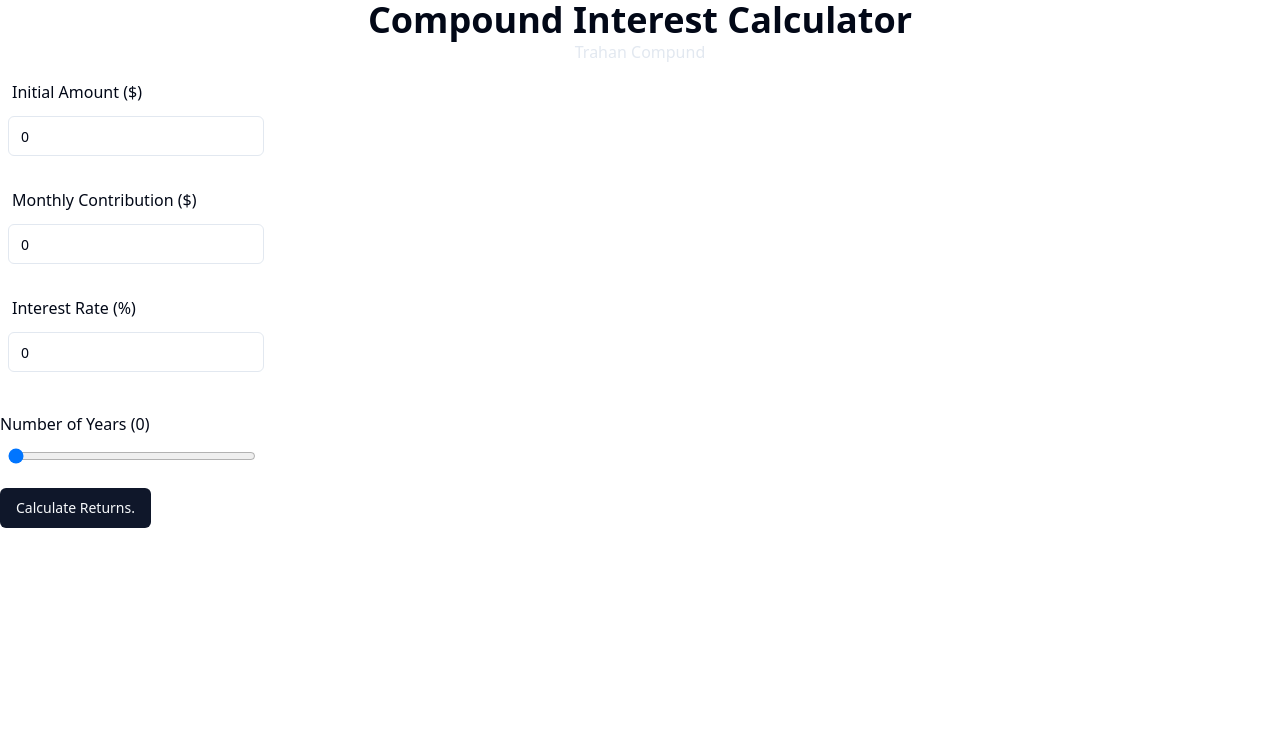
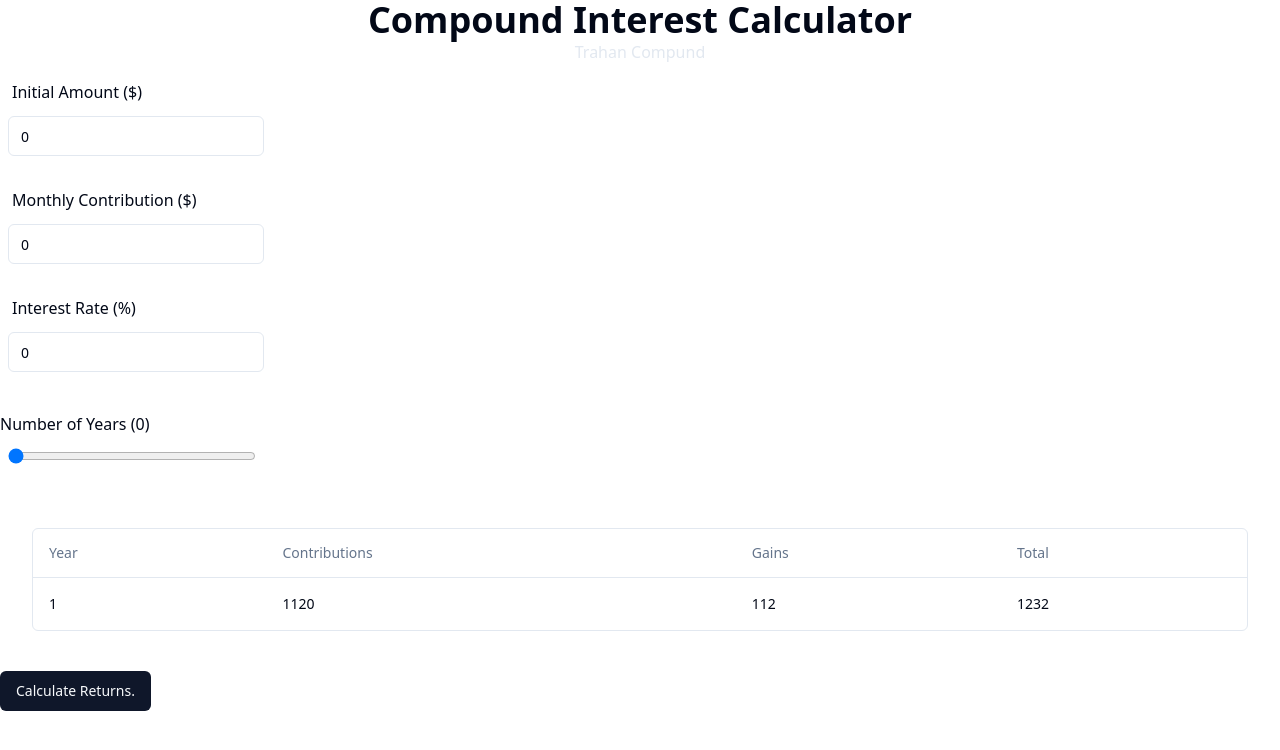
Before and after one commit to babbage88/react-trahan-compound, a React (Vite) app: page / in a window 1280 px wide. Shown: the top 750 px of the page. Built offline with nearby package versions, Linux system fonts and the light colour scheme.

Commit message:
Added totals table

```diff
--- a/package.json
+++ b/package.json
@@ -34,7 +34,7 @@
   },
   "devDependencies": {
     "@types/node": "^20.11.17",
-    "@types/react": "^18.2.55",
+    "@types/react": "^18.2.56",
     "@types/react-dom": "^18.2.19",
     "@typescript-eslint/eslint-plugin": "^6.21.0",
     "@typescript-eslint/parser": "^6.21.0",
@@ -45,7 +45,7 @@
     "eslint-plugin-react-refresh": "^0.4.5",
     "postcss": "^8.4.35",
     "tailwindcss": "^3.4.1",
-    "typescript": "^5.2.2",
+    "typescript": "^5.3.3",
     "vite": "^5.1.0"
   }
 }
--- a/src/App.tsx
+++ b/src/App.tsx
@@ -4,7 +4,10 @@ import Layout from "@/components/Layout"
 import NumericInput from './components/NumericInput'
 import SliderInput from './components/SliderInput'
 import CalculateButton from './components/CalculateButton'
-import CalculatedAmounts from './components/CalculatedAmounts'
+import CalculatedTable from './components/CalculatedTable'
+import DemoPage from './components/ui/table-page'
+import { YearlyTotals } from "@/components/ui/columns"
+
 
 function App() {
   const [initAmount, setInitAmount] = useState<number>(0);
@@ -12,17 +15,28 @@ function App() {
   const [interestRate, setInterestRate] = useState<number>(0);
   const [numberOfYears, setNumberOfYears] = useState<number>(0);
   const [finalValue, setFinalValue] = useState<number | null>(null);
+  const [tableData, setTableData] = useState<YearlyTotals[]>([]);
 
 
   function calculateCompoundInterest() {
     let total: number = initAmount
     // eslint-disable-next-line prefer-const
     let annualContribution: number = monthlyContribution * 12
+    const yearlyTotals: YearlyTotals[] = [];
+
     for (let i = 0; i < numberOfYears; i++) {
       total = total + annualContribution
       total *= 1 + interestRate / 100
+
+      yearlyTotals.push({
+        year: i + 1,
+        total: total,
+        contributions: annualContribution * (i + 1),
+        gainfromint: total - (initAmount + (annualContribution * i))
+      });
     }
     setFinalValue(total)
+    setTableData(yearlyTotals)
   }
 
   function reset() {
@@ -31,18 +45,20 @@ function App() {
     setInterestRate(0)
     setFinalValue(null)
     setNumberOfYears(0)
+    setTableData([]);
   }
 
   return (
     <Layout>
       {finalValue ? (
-        <CalculatedAmounts finalValue={finalValue} numberOfYears={numberOfYears} monthlyContribution={monthlyContribution} reset={reset} initAmount={initAmount} />
+        <CalculatedTable finalValue={finalValue} numberOfYears={numberOfYears} monthlyContribution={monthlyContribution} reset={reset} initAmount={initAmount} tabledata={tableData}/>
       ) : (
         <>
           <NumericInput title={'Initial Amount'} symbol={'$'} value={initAmount} setValue={setInitAmount} />
           <NumericInput title={'Monthly Contribution'} symbol={'$'} value={monthlyContribution} setValue={setMonthlyContribution} />
           <NumericInput title={'Interest Rate'} symbol={'%'} value={interestRate} setValue={setInterestRate} />
           <SliderInput title={'Number of Years'} value={numberOfYears} setValue={setNumberOfYears} />
+          <DemoPage />
           <CalculateButton evaluate={calculateCompoundInterest} />
         </>
       )}
--- a/src/components/CalculatedAmounts.tsx
+++ b/src/components/CalculatedAmounts.tsx
@@ -1,13 +1,18 @@
+import { YearlyTotals, columns } from "./ui/columns";
+import { DataTable } from "@/components/ui/data-table"
+
+
 interface Props {
   finalValue: number;
   reset: () => void;
   monthlyContribution: number;
   numberOfYears: number;
   initAmount: number;
+  tabledata: YearlyTotals[]
 }
 
 export default function CalculatedAmounts(props: Props): JSX.Element {
-  const { finalValue, reset, monthlyContribution, numberOfYears, initAmount } = props;
+  const { finalValue, reset, monthlyContribution, numberOfYears, initAmount, tabledata } = props;
   if (!finalValue) {
     return <div></div>;
   }
@@ -30,6 +35,7 @@ export default function CalculatedAmounts(props: Props): JSX.Element {
       {Object.keys(amounts).map((amount, amountIndex) => {
         return (
           <div key={amountIndex} className="flex items-center gap-2">
+            <DataTable columns={columns} data={tabledata} />
             <h2 className="text-lg font-semibold sm:text-xl md:text-2xl ">{amount}</h2>
             <p>{amounts[amount]}</p>
           </div>
--- /dev/null
+++ b/src/components/CalculatedTable.tsx
@@ -0,0 +1,39 @@
+import { YearlyTotals, columns } from "./ui/columns";
+import { DataTable } from "@/components/ui/data-table"
+import { Button } from "@/components/ui/button";
+
+
+interface Props {
+  finalValue: number;
+  reset: () => void;
+  monthlyContribution: number;
+  numberOfYears: number;
+  initAmount: number;
+  tabledata: YearlyTotals[]
+}
+
+export default function CalculatedAmounts(props: Props): JSX.Element {
+  const { finalValue, reset, monthlyContribution, numberOfYears, initAmount, tabledata } = props;
+  if (!finalValue) {
+    return <div></div>;
+  }
+
+
+
+  console.log(numberOfYears, monthlyContribution, initAmount);
+
+
+  return (
+    <div className="container mx-auto py-10">
+      <DataTable columns={columns} data={tabledata} />
+
+      <Button
+        onClick={reset}
+      >
+        <h4>
+          Reset
+        </h4>
+      </Button>
+    </div>
+  );
+}
--- /dev/null
+++ b/src/components/YearlyTotals.tsx
@@ -0,0 +1,15 @@
+type YearlyTotals = {
+    year: number
+    total: number
+    contributions: number
+    gainfromint: number
+  }
+
+  export const payments: YearlyTotals[] = [
+    {
+      year: 1,
+      total: 1232.00,
+      contributions: 1120.00,
+      gainfromint: 112,
+    }
+  ]
--- /dev/null
+++ b/src/components/ui/columns.tsx
@@ -0,0 +1,27 @@
+import { ColumnDef } from "@tanstack/react-table"
+
+export type YearlyTotals = {
+    year: number
+    total: number
+    contributions: number
+    gainfromint: number
+  }
+
+  export const columns: ColumnDef<YearlyTotals>[] = [
+    {
+        accessorKey: "year",
+        header: "Year",
+    },
+    {
+      accessorKey: "contributions",
+      header: "Contributions",
+    },
+    {
+      accessorKey: "gainfromint",
+      header: "Gains",
+    },
+    {
+      accessorKey: "total",
+      header: "Total",
+    },
+  ]
--- /dev/null
+++ b/src/components/ui/data-table.tsx
@@ -0,0 +1,78 @@
+import {
+    ColumnDef,
+    flexRender,
+    getCoreRowModel,
+    useReactTable,
+  } from "@tanstack/react-table"
+
+  import {
+    Table,
+    TableBody,
+    TableCell,
+    TableHead,
+    TableHeader,
+    TableRow,
+  } from "@/components/ui/table"
+
+  interface DataTableProps<TData, TValue> {
+    columns: ColumnDef<TData, TValue>[]
+    data: TData[]
+  }
+
+  export function DataTable<TData, TValue>({
+    columns,
+    data,
+  }: DataTableProps<TData, TValue>) {
+    const table = useReactTable({
+      data,
+      columns,
+      getCoreRowModel: getCoreRowModel(),
+    })
+
+    return (
+      <div className="rounded-md border">
+        <Table>
+          <TableHeader>
+            {table.getHeaderGroups().map((headerGroup) => (
+              <TableRow key={headerGroup.id}>
+                {headerGroup.headers.map((header) => {
+                  return (
+                    <TableHead key={header.id}>
+                      {header.isPlaceholder
+                        ? null
+                        : flexRender(
+                            header.column.columnDef.header,
+                            header.getContext()
+                          )}
+                    </TableHead>
+                  )
+                })}
+              </TableRow>
+            ))}
+          </TableHeader>
+          <TableBody>
+            {table.getRowModel().rows?.length ? (
+              table.getRowModel().rows.map((row) => (
+                <TableRow
+                  key={row.id}
+                  data-state={row.getIsSelected() && "selected"}
+                >
+                  {row.getVisibleCells().map((cell) => (
+                    <TableCell key={cell.id}>
+                      {flexRender(cell.column.columnDef.cell, cell.getContext())}
+                    </TableCell>
+                  ))}
+                </TableRow>
+              ))
+            ) : (
+              <TableRow>
+                <TableCell colSpan={columns.length} className="h-24 text-center">
+                  No results.
+                </TableCell>
+              </TableRow>
+            )}
+          </TableBody>
+        </Table>
+      </div>
+    )
+  }
--- /dev/null
+++ b/src/components/ui/table-page.tsx
@@ -0,0 +1,26 @@
+import { YearlyTotals, columns } from "@/components/ui/columns"
+import { DataTable } from "@/components/ui/data-table"
+
+  function getData(): YearlyTotals[] {
+    // Fetch data from your API here.
+    return [
+    {
+
+        year: 1,
+        total: 1232.00,
+        contributions: 1120.00,
+        gainfromint: 112,
+    },
+      // ...
+    ]
+  }
+
+  export default function DemoPage() {
+    const data = getData()
+
+    return (
+      <div className="container mx-auto py-10">
+        <DataTable columns={columns} data={data} />
+      </div>
+    )
+  }
```
Also changed, not shown: 1 other file (tests, documents, lock files or other folders).
